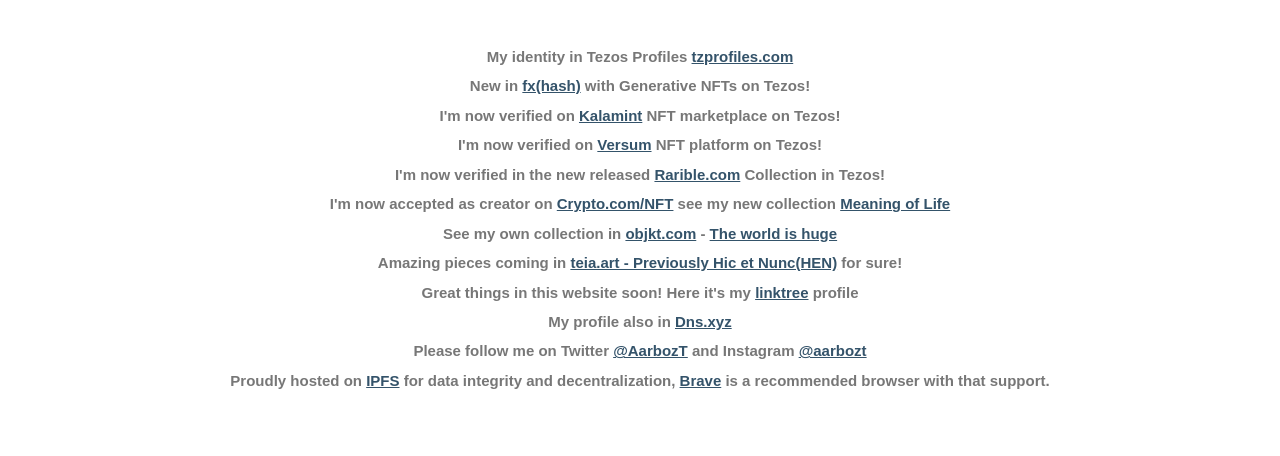
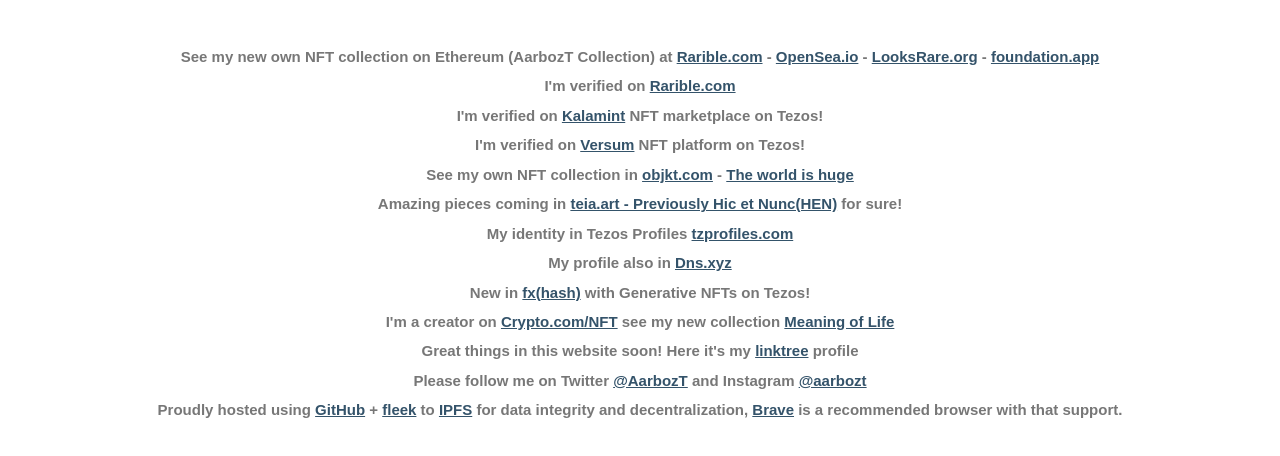
Before and after one commit to AarbozT/aarbozt.github.io, a plain HTML site: page index.html in a window 1280 px wide. Shown: the part 146-602 px from the top of the page. Drawn offline with Linux system fonts and the light colour scheme.

Commit message:
Added info of my new own NFT collection on Ethereum + links fixed and info of github and fleek added on footer

```diff
--- a/index.html
+++ b/index.html
@@ -27,18 +27,32 @@
 
 <body>
     <h1><abbr title="This is a https://handshake.org TLD, Decentralized naming and certificate authority -> Resolvers: https://www.hdns.io - https://impervious.com/fingertip  ">aarbozt/</abbr> <a href="https://aarbozt.xyz" target="_blank">.xyz</a> <a href="https://aarbozt.eth.link" target="_blank">.eth</a> <a href="https://aarbozt.tez.page" target="_blank">.tez</a> <abbr title="Use http://aarbozt.crypto or aarbozt.crypto/ with the UD Browser extension installed -> https://unstoppabledomains.com/extension">.crypto</abbr> <abbr title="Use http://aarbozt.nft or aarbozt.nft/ with the UD Browser extension installed -> https://unstoppabledomains.com/extension">.nft</abbr> <abbr title="Use http://aarbozt.sol or aarbozt.sol/ with the Solana Name Service Resolver Browser Extension installed -> https://github.com/zhvng/sns-resolver">.sol</abbr> </h1>
+
+    <h2>See my new own NFT collection on Ethereum (AarbozT Collection) at <a href="https://rarible.com/aarbozt-collection" target="_blank">Rarible.com</a> - <a href="https://opensea.io/collection/aarbozt-collection" target="_blank">OpenSea.io</a> - <a href="https://looksrare.org/collections/0xaf8f147bD4769Cc074F0266C62bD4eDe34375d26" target="_blank">LooksRare.org</a> - <a href="https://foundation.app/collection/aarbozt-collection" target="_blank">foundation.app</a></h2>
+
+    <h2>I'm verified on <a href="https://rarible.com/aarbozt" target="_blank">Rarible.com</a></h2>
+
+    <h2>I'm verified on <a href="https://kalamint.io/user/aarbozt" target="_blank">Kalamint</a> NFT marketplace on Tezos!</h2>
+
+    <h2>I'm verified on <a href="https://versum.xyz/user/tz1iBs53ywvoCD8Ttg2CoZ8f6K2joDPydVgJ" target="_blank">Versum</a> NFT platform on Tezos!</h2>
+
+    <h2>See my own NFT collection in <a href="https://objkt.com/@aarbozt" target="_blank">objkt.com</a> - <a href="https://objkt.com/collection/KT1UfQzUcWTtCHW29gUfPBCWt8vX2es2MX1n" target="_blank"> The world is huge</a></h2>
+
+    <h2>Amazing pieces coming in <a href="https://teia.art/aarbozt" target="_blank">teia.art - Previously Hic et Nunc(HEN)</a> for sure!</h2>
+
     <h2>My identity in Tezos Profiles <a href=" https://tzprofiles.com/view/mainnet/tz1iBs53ywvoCD8Ttg2CoZ8f6K2joDPydVgJ" target="_blank">tzprofiles.com</a> </h2>
+
+    <h2>My profile also in <a href="https://dns.xyz/AarbozT-xyz" target="_blank">Dns.xyz</a></h2>
+
     <h2>New in <a href="https://www.fxhash.xyz/u/AarbozT" target="_blank">fx(hash)</a> with Generative NFTs on Tezos!</h2>
-    <h2>I'm now verified on <a href="https://kalamint.io/user/aarbozt" target="_blank">Kalamint</a> NFT marketplace on Tezos!</h2>
-    <h2>I'm now verified on <a href="https://versum.xyz/user/tz1iBs53ywvoCD8Ttg2CoZ8f6K2joDPydVgJ" target="_blank">Versum</a> NFT platform on Tezos!</h2>
-    <h2>I'm now verified in the new released <a href="https://rarible.com/aarbozt" target="_blank">Rarible.com</a> Collection in Tezos!</h2>
-    <h2>I'm now accepted as creator on <a href="https://crypto.com/nft/profile/aarbozt" target="_blank">Crypto.com/NFT</a> see my new collection <a href="https://crypto.com/nft/collection/fabcb5521e9660884126fe43559a4fdb" target="_blank"> Meaning of Life</a></h2>
-    <h2>See my own collection in <a href="https://objkt.com/@aarbozt" target="_blank">objkt.com</a> - <a href="https://objkt.com/collection/KT1UfQzUcWTtCHW29gUfPBCWt8vX2es2MX1n" target="_blank"> The world is huge</a></h2>
-    <h2>Amazing pieces coming in <a href="https://teia.art/aarbozt" target="_blank">teia.art - Previously Hic et Nunc(HEN)</a> for sure!</h2>
+
+    <h2>I'm a creator on <a href="https://crypto.com/nft/profile/aarbozt" target="_blank">Crypto.com/NFT</a> see my new collection <a href="https://crypto.com/nft/collection/fabcb5521e9660884126fe43559a4fdb" target="_blank"> Meaning of Life</a></h2>
+
     <h2>Great things in this website soon! Here it's my <a href="https://linktr.ee/AarbozT" target="_blank">linktree</a> profile</h2>
-    <h2>My profile also in <a href="https://dns.xyz/AarbozT-xyz" target="_blank">Dns.xyz</a></h2>
+
     <h2>Please follow me on Twitter <a href="https://twitter.com/AarbozT" target="_blank">@AarbozT</a> and Instagram <a href="https://www.instagram.com/aarbozt" target="_blank">@aarbozt</a></h2>
-    <h2>Proudly hosted on <a href="https://ipfs.io" target="_blank">IPFS</a> for data integrity and decentralization, <a href="https://brave.com" target="_blank">Brave</a> is a recommended browser with that support.</h2>
+
+    <h2>Proudly hosted using <a href="https://aarbozt.github.io/" target="_blank">GitHub</a> + <a href="https://aarbozt.on.fleek.co" target="_blank">fleek</a> to <a href="https://ipfs.io" target="_blank">IPFS</a> for data integrity and decentralization, <a href="https://brave.com" target="_blank">Brave</a> is a recommended browser with that support.</h2>
 </body>
 
 </html>
```
